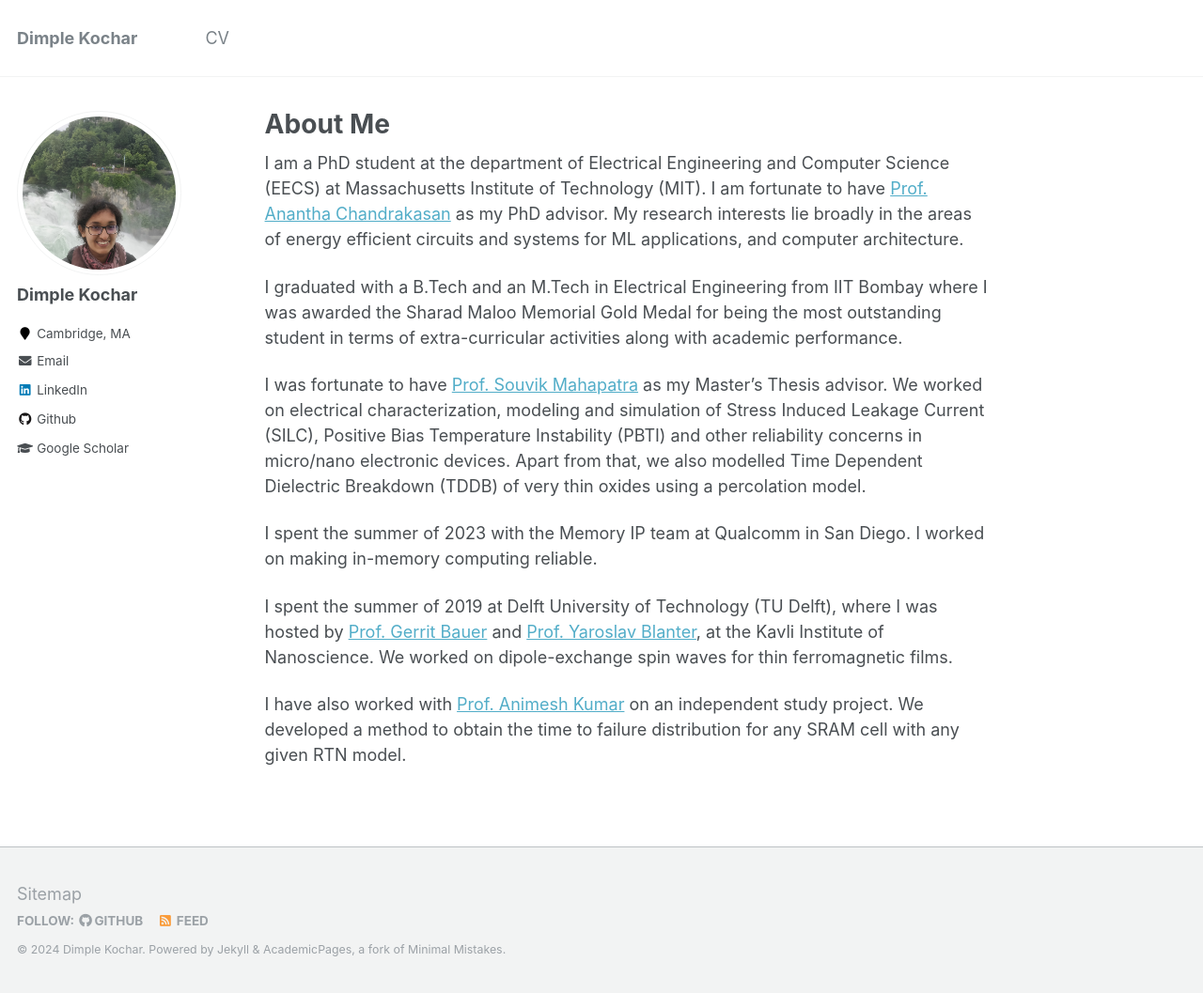
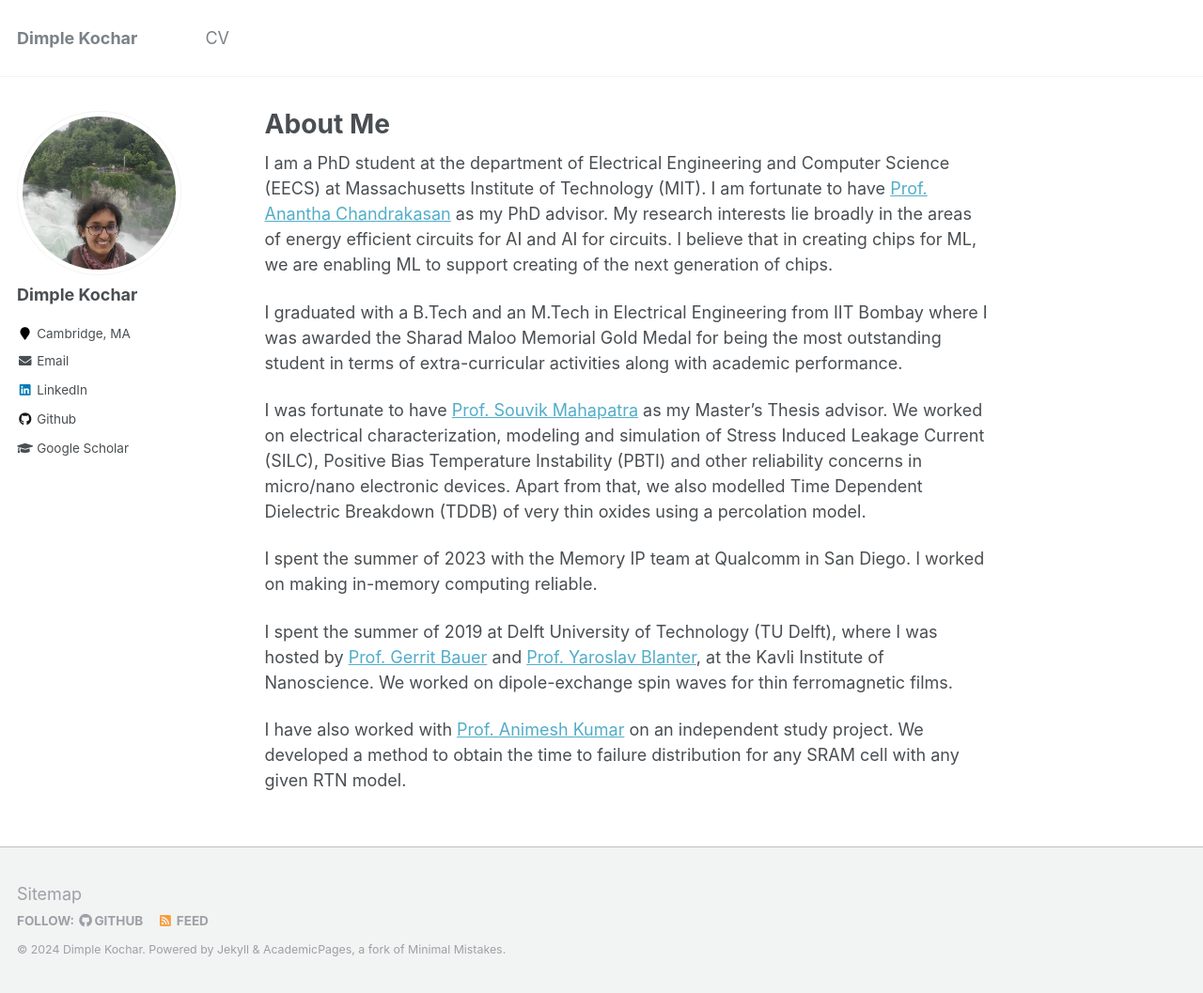
Before and after one commit to dimplekochar/dimplekochar.github.io, a Jekyll site: the page built from _pages/about.md, in a window 1280 px wide and 1057 px high. Shown: the whole window at 94% size. Built offline with Jekyll 4.4.1, drawn with Linux system fonts in a browser that asks for light colours.

Commit message:
Update about.md

```diff
--- a/_pages/about.md
+++ b/_pages/about.md
@@ -9,7 +9,7 @@ redirect_from:
 ---
 
 
-I am a PhD student at the department of Electrical Engineering and Computer Science (EECS) at Massachusetts Institute of Technology (MIT). I am fortunate to have [Prof. Anantha Chandrakasan](https://www.eecs.mit.edu/people/anantha-chandrakasan/) as my PhD advisor. My research interests lie broadly in the areas of energy efficient circuits and systems for ML applications, and computer architecture.
+I am a PhD student at the department of Electrical Engineering and Computer Science (EECS) at Massachusetts Institute of Technology (MIT). I am fortunate to have [Prof. Anantha Chandrakasan](https://www.eecs.mit.edu/people/anantha-chandrakasan/) as my PhD advisor. My research interests lie broadly in the areas of energy efficient circuits for AI and AI for circuits. I believe that in creating chips for ML, we are enabling ML to support creating of the next generation of chips.
 
 I graduated with a B.Tech and an M.Tech in Electrical Engineering from IIT Bombay where I was awarded the Sharad Maloo Memorial Gold Medal for being the most outstanding student in terms of extra-curricular activities along with academic performance.
 
```
